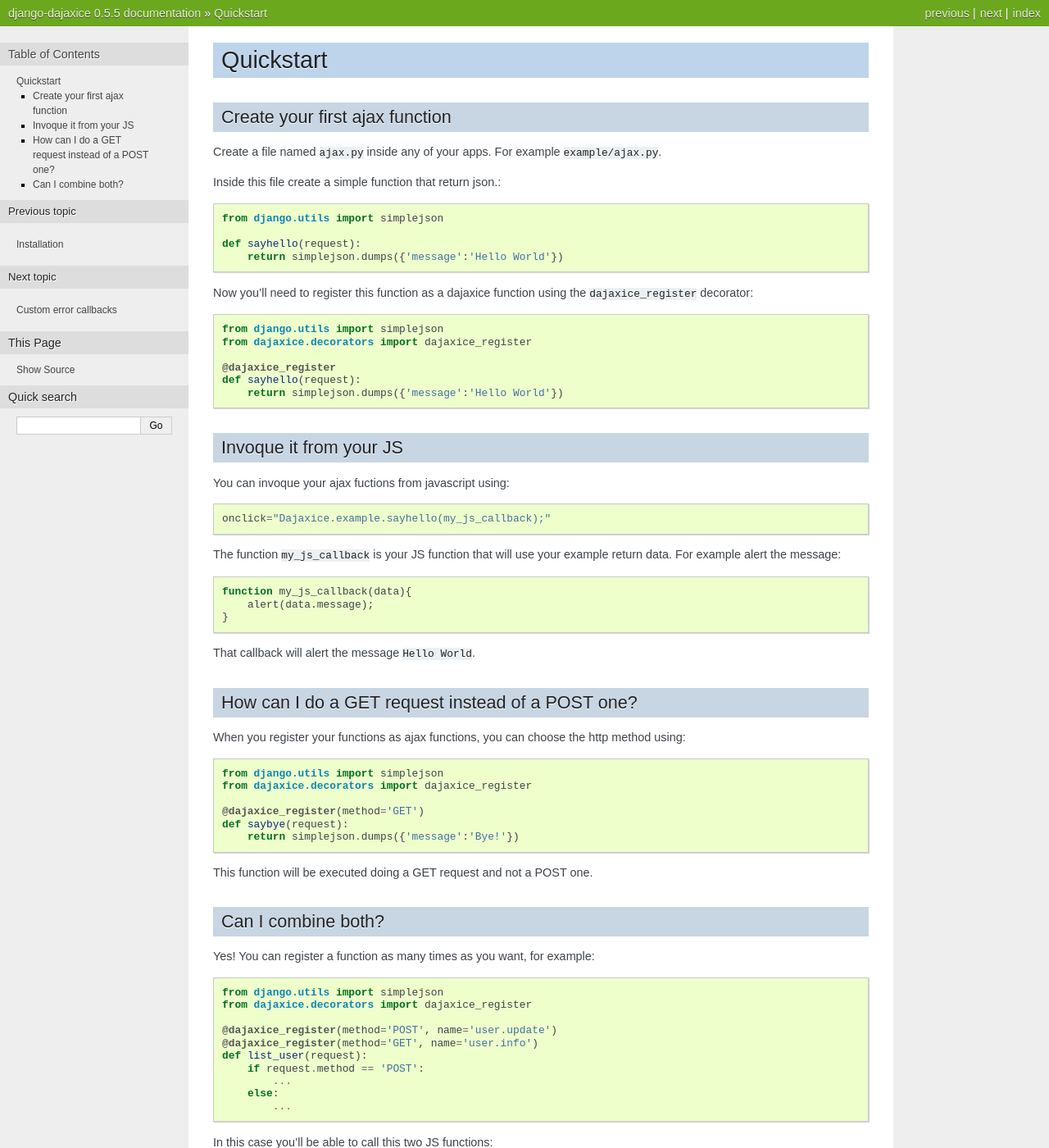
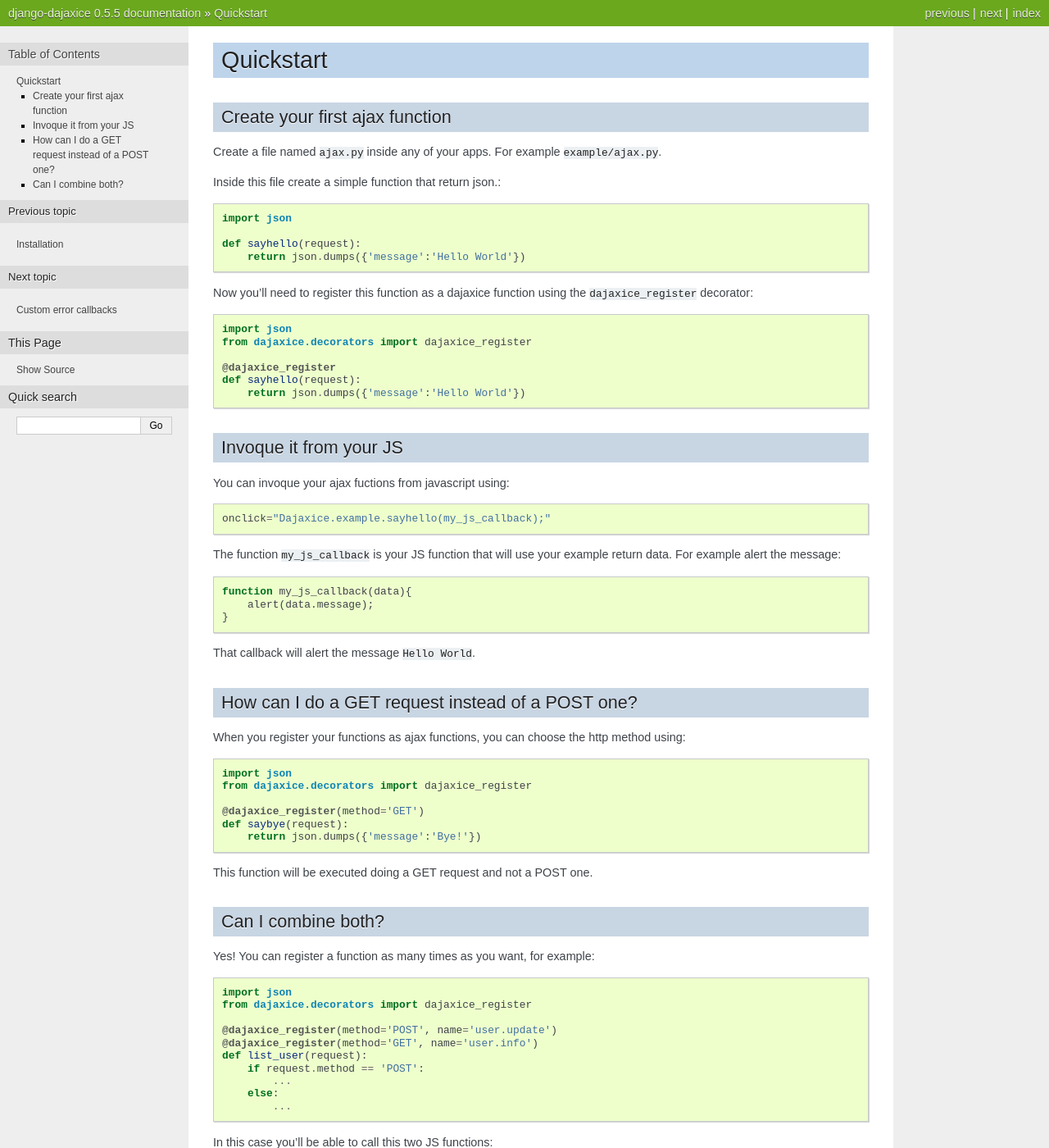
Before and after one commit to jorgebastida/django-dajaxice, a Sphinx documentation site: the page built from docs/quickstart.rst, in a window 1280 px wide and 1400 px high. Shown: the whole window at 82% size. Built offline with Sphinx 7.4.7, drawn with Linux system fonts in a browser that asks for light colours; the version number is read from the project's files by our own code.

Commit message:
Use `json`, not `django.utils.simplejson`.
The python 2.7 standard library includes a module named `json`. Use it.
`django.utils.simplejson` is deprecated.

```diff
--- a/docs/quickstart.rst
+++ b/docs/quickstart.rst
@@ -7,19 +7,19 @@ Create a file named ``ajax.py`` inside any of your apps. For example ``example/a
 
 Inside this file create a simple function that return json.::
 
-    from django.utils import simplejson
+    import json
 
     def sayhello(request):
-        return simplejson.dumps({'message':'Hello World'})
+        return json.dumps({'message':'Hello World'})
 
 Now you'll need to register this function as a dajaxice function using the ``dajaxice_register`` decorator::
 
-    from django.utils import simplejson
+    import json
     from dajaxice.decorators import dajaxice_register
 
     @dajaxice_register
     def sayhello(request):
-        return simplejson.dumps({'message':'Hello World'})
+        return json.dumps({'message':'Hello World'})
 
 Invoque it from your JS
 -----------------------
@@ -46,12 +46,12 @@ How can I do a GET request instead of a POST one?
 
 When you register your functions as ajax functions, you can choose the http method using::
 
-    from django.utils import simplejson
+    import json
     from dajaxice.decorators import dajaxice_register
 
     @dajaxice_register(method='GET')
     def saybye(request):
-        return simplejson.dumps({'message':'Bye!'})
+        return json.dumps({'message':'Bye!'})
 
 This function will be executed doing a GET request and not a POST one.
 
@@ -61,7 +61,7 @@ Can I combine both?
 
 Yes! You can register a function as many times as you want, for example::
 
-    from django.utils import simplejson
+    import json
     from dajaxice.decorators import dajaxice_register
 
     @dajaxice_register(method='POST', name='user.update')
```
Also changed, not shown: 3 other files.
